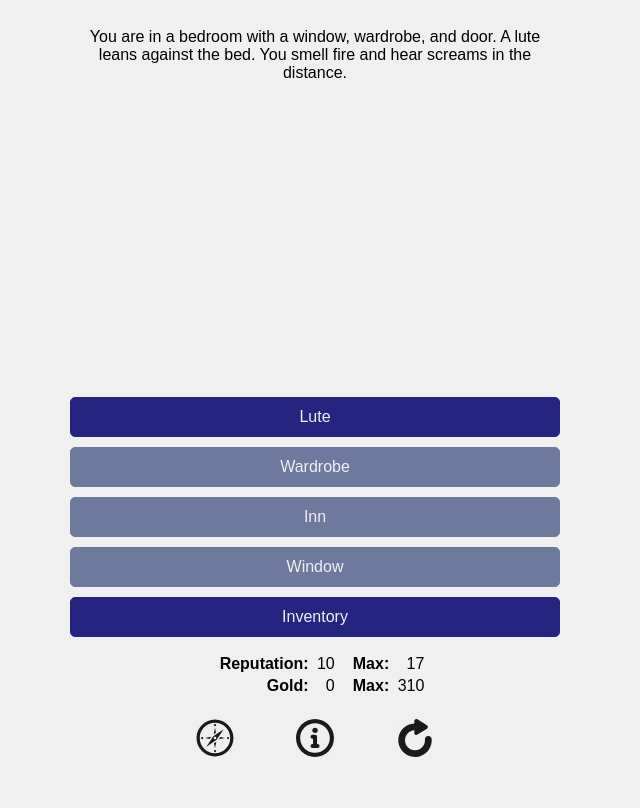
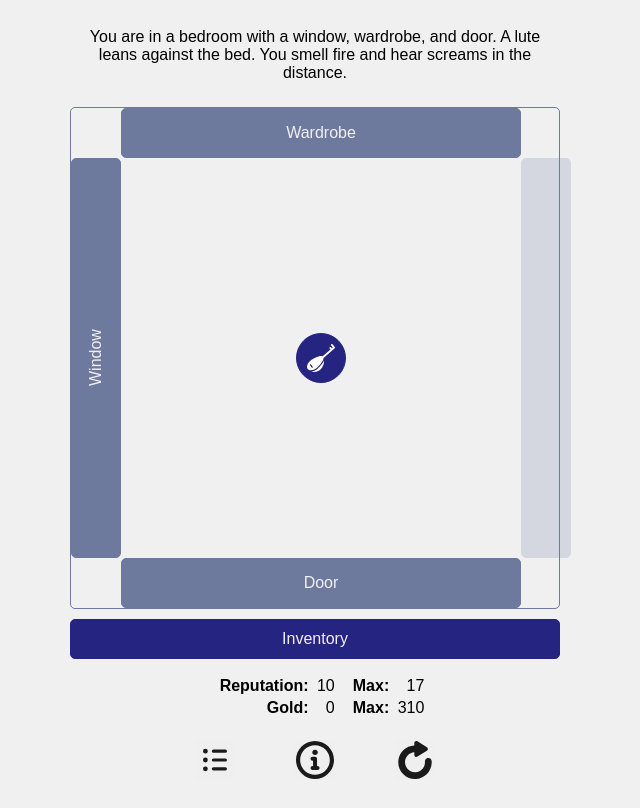
Before and after one commit to skedwards88/dragon, a React app: page / in a window 1280 px wide. Shown: the whole page, without its empty margins (325-965 px from the left). Built offline with nearby package versions, Linux system fonts and the light colour scheme.

Commit message:
logic updates

```diff
--- a/src/App.css
+++ b/src/App.css
@@ -192,6 +192,10 @@ button:disabled {
   grid-column-start: 2;
   grid-row-start: 2;
   margin: 20px;
+  display: flex;
+  align-content: center;
+  justify-content: center;
+  flex-wrap: wrap;
 }
 
 #map > .connection {
--- a/src/App.js
+++ b/src/App.js
@@ -72,7 +72,7 @@ function App() {
   const [consequenceText, setConsequenceText] = useState("");
   const [locationConsequenceText, setLocationConsequenceText] = useState("");
   const [currentDisplay, setCurrentDisplay] = useState("location"); // location | inventory | consequence | info | restart
-  const [showMap, setShowMap] = useState(false);
+  const [showMap, setShowMap] = useState(true);
 
   function handleNewGame() {
     console.log("new game");
--- a/src/components/location.js
+++ b/src/components/location.js
@@ -17,6 +17,7 @@ function Connections({
   handleMovePlayer,
   itemLocations,
   gameState,
+  playerLocation,
 }) {
   const connectionValues = Object.values(connections).flatMap((i) => i);
   return connectionValues.map((connection) => {
@@ -30,6 +31,7 @@ function Connections({
           {locations[connection].getDisplayName({
             gameState: gameState,
             itemLocations: itemLocations,
+            playerLocation: playerLocation,
           })}
         </button>
       );
@@ -84,6 +86,7 @@ function MapLocation({
   gameState,
   itemLocations,
   handleMovePlayer,
+  playerLocation,
 }) {
   if (!connections[direction]) {
     return <button className="connection" id={direction} disabled></button>;
@@ -92,6 +95,7 @@ function MapLocation({
   const name = locations[connections[direction]].getDisplayName({
     gameState: gameState,
     itemLocations: itemLocations,
+    playerLocation: playerLocation,
   });
 
   return (
@@ -112,6 +116,7 @@ function Map({
   gameState,
   itemsAtLocation,
   handleTake,
+  playerLocation,
 }) {
   return (
     <div id="map">
@@ -121,6 +126,7 @@ function Map({
         gameState: gameState,
         itemLocations: itemLocations,
         handleMovePlayer: handleMovePlayer,
+        playerLocation: playerLocation,
       })}
       {MapLocation({
         direction: "W",
@@ -128,6 +134,7 @@ function Map({
         gameState: gameState,
         itemLocations: itemLocations,
         handleMovePlayer: handleMovePlayer,
+        playerLocation: playerLocation,
       })}
       <div id="A">
         {MapInteractions({
@@ -135,6 +142,7 @@ function Map({
           handleMovePlayer: handleMovePlayer,
           itemsAtLocation,
           handleTake,
+          playerLocation: playerLocation,
         })}
       </div>
       {MapLocation({
@@ -143,6 +151,7 @@ function Map({
         gameState: gameState,
         itemLocations: itemLocations,
         handleMovePlayer: handleMovePlayer,
+        playerLocation: playerLocation,
       })}
       {MapLocation({
         direction: "S",
@@ -150,6 +159,7 @@ function Map({
         gameState: gameState,
         itemLocations: itemLocations,
         handleMovePlayer: handleMovePlayer,
+        playerLocation: playerLocation,
       })}
     </div>
   );
@@ -193,6 +203,7 @@ export default function Location({
             locations={locations}
             itemsAtLocation={itemLocations[playerLocation]}
             handleTake={handleTake}
+            playerLocation={playerLocation}
           />
         ) : (
           <>
@@ -211,6 +222,7 @@ export default function Location({
               itemLocations={itemLocations}
               gameState={gameState}
               locations={locations}
+              playerLocation={playerLocation}
             />
           </>
         )}
--- a/src/items.js
+++ b/src/items.js
@@ -363,7 +363,7 @@ const handkerchief = new Item({
   getCustomGive: function (props) {
     function writeDescription(props) {
       if (props.playerLocation === "youth") {
-        return `You offer the handkerchief that you saw the youth drop. "Th-thank you," they sob. \n\nThe youth tells you that they were meant to be sacrificed to the dragon in exchange for another year of safety for the town. In retaliation, they set the mayor's house on fire, not realizing that the baby was trapped inside. `;
+        return `You offer the handkerchief that you saw the youth drop. "Th-thank you," they sob, "but I don't want it back. You keep it; perhaps you will find a use for it." \n\nThe youth tells you that they were meant to be sacrificed to the dragon in exchange for another year of safety for the town. In retaliation, they set the mayor's house on fire, not realizing that the baby was trapped inside. `;
       }
     }
 
@@ -382,7 +382,7 @@ const handkerchief = new Item({
 
     function getTargetItemDestination(props) {
       if (props.playerLocation === "youth") {
-        return "outOfPlay";
+        return "inventory";
       }
     }
 
--- a/src/locations.js
+++ b/src/locations.js
@@ -98,8 +98,8 @@ const wardrobe = new Location({
   },
   dropPreposition: "in",
   getDescription: function (props) {
-    return `Inside the wardrobe, there is a mirror ${
-      props.itemLocations.wardrobe.has("clothes") ? "and a set of clothes" : ""
+    return `Inside the wardrobe, there is a mirror${
+      props.itemLocations.wardrobe.has("clothes") ? " and a set of clothes" : ""
     }. `;
   },
 });
@@ -295,7 +295,7 @@ const manor = new Location({
       (!props.gameState.handkerchiefDamp || !props.gameState.playerMasked)
     ) {
       text +=
-        "\n\nYour throat burns from the smoke and heat. You can't breath this air. You will surely develop a nasty cough if you go further into the mansion. ";
+        "\n\nYour throat burns from the smoke and heat. You can't breath this air. You will surely develop a nasty cough if you go further into the mansion without protection. ";
     }
 
     if (
@@ -305,6 +305,15 @@ const manor = new Location({
     ) {
       text +=
         "\n\nAlthough the smoke is thick, the damp handkerchief over your mouth helps you breath. ";
+    }
+
+    if (
+      props.gameState.manorFire &&
+      !props.gameState.handkerchiefDamp &&
+      props.gameState.playerMasked
+    ) {
+      text +=
+        "\n\nOn its own, the handkerchief does little to block the smoke. ";
     }
 
     return text;
@@ -414,7 +423,7 @@ const blacksmith = new Location({
     };
   },
   getDescription: function (props) {
-    let text = `The blacksmith sets down their work. ${
+    let text = `The blacksmith looks up as you approach. ${
       props.gameState.naked
         ? `"No clothes? You best stay away from the furnace lest you burn something important. "`
         : ""
@@ -997,10 +1006,9 @@ const boulder = new Location({
           singeCount: props.gameState.singeCount + 1,
           reputation: props.gameState.reputation - 1,
         }),
-      ...(props.itemLocations.puddle.has("berries") &&
-        props.gameState.clothesPoopy &&
-        !props.gameState.naked &&
-        props.playerLocation === "boulder" && { dragonPoisoned: true }),
+      // ...(props.itemLocations.puddle.has("berries") &&todo
+      //   props.gameState.clothesPoopy &&
+      //   !props.gameState.naked && { dragonPoisoned: true }),
     };
   },
   onExitGameStateEffect: function (props) {
@@ -1009,8 +1017,7 @@ const boulder = new Location({
     if (
       props.itemLocations.puddle.has("berries") &&
       props.gameState.clothesPoopy &&
-      !props.gameState.naked &&
-      props.playerLocation === "boulder"
+      !props.gameState.naked
     ) {
       return { dragonPoisoned: true };
     }
@@ -1149,7 +1156,7 @@ function dragonDescription(props) {
         !props.gameState.naked &&
         props.playerLocation !== "boulder"
       ) {
-        text += `"YOU DO NOT SMELL LIKE A HUMAN BUT YOU LOOK LIKE ONE. The dragon singes you before you can fight or run. \n\nAs you smother the flames, you hear the dragon return to its lair to guard its treasure." `;
+        text += `"YOU DO NOT SMELL LIKE A HUMAN BUT YOU LOOK LIKE ONE." The dragon singes you before you can fight or run. \n\nAs you smother the flames, you hear the dragon return to its lair to guard its treasure." `;
       } // not poop and hidden
       else if (
         (!props.gameState.clothesPoopy || props.gameState.naked) &&
```
Also changed, not shown: 1 other file (tests, documents, lock files or other folders).
